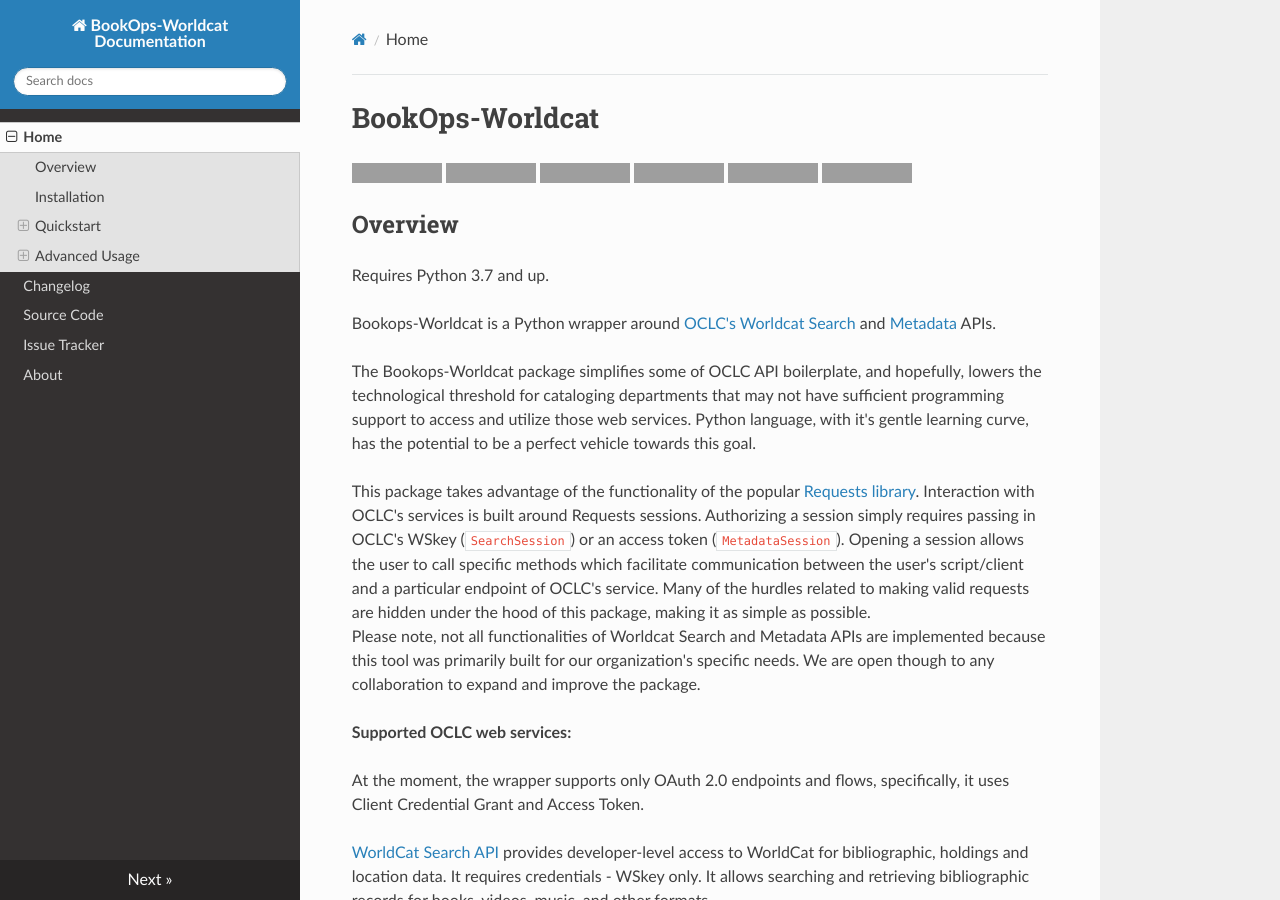
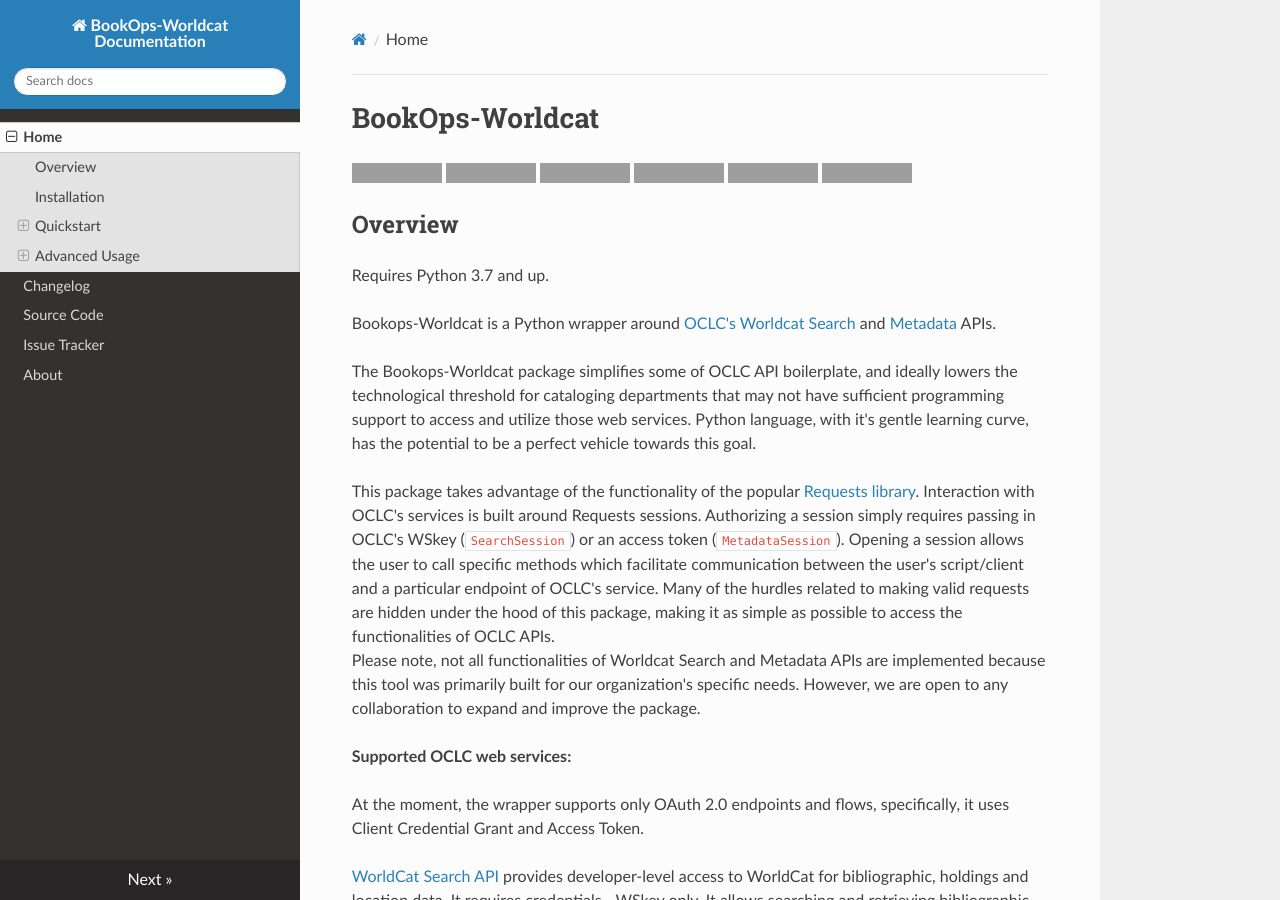
Before and after one commit to BookOps-CAT/bookops-worldcat, an MkDocs documentation site: the page built from docs/index.md, in a window 1280 px wide and 900 px high, cut to the strip 0-900 px from the top of the window. Built offline with MkDocs 1.6.1, drawn with Linux system fonts in a browser that asks for light colours; nearby versions of some CDN libraries; grey boxes are pictures that could not be loaded.

Commit message:
Update index.md

```diff
--- a/docs/index.md
+++ b/docs/index.md
@@ -8,11 +8,11 @@
 
 Bookops-Worldcat is a Python wrapper around [OCLC's](https://www.oclc.org/en/home.html) [Worldcat](https://www.worldcat.org/) [Search](https://www.oclc.org/developer/develop/web-services/worldcat-search-api.en.html) and [Metadata](https://www.oclc.org/developer/develop/web-services/worldcat-metadata-api.en.html) APIs.
 
-The Bookops-Worldcat package simplifies some of OCLC API boilerplate, and hopefully, lowers the technological threshold for cataloging departments that may not have sufficient programming support to access and utilize those web services. Python language, with it's gentle learning curve, has the potential to be a perfect vehicle towards this goal.
+The Bookops-Worldcat package simplifies some of OCLC API boilerplate, and ideally lowers the technological threshold for cataloging departments that may not have sufficient programming support to access and utilize those web services. Python language, with it's gentle learning curve, has the potential to be a perfect vehicle towards this goal.
 
 
-This package takes advantage of the functionality of the popular [Requests library](https://requests.readthedocs.io/en/master/). Interaction with OCLC's services is built around Requests sessions. Authorizing a session simply requires  passing in OCLC's WSkey (`SearchSession`) or an access token (`MetadataSession`). Opening a session allows the user to call specific methods which facilitate communication between the user's script/client and a particular endpoint of OCLC's service. Many of the hurdles related to making valid requests are hidden under the hood of this package, making it as simple as possible.
-Please note, not all functionalities of Worldcat Search and Metadata APIs are implemented because this tool was primarily built for our organization's specific needs. We are open though to any collaboration to expand and improve the package.
+This package takes advantage of the functionality of the popular [Requests library](https://requests.readthedocs.io/en/master/). Interaction with OCLC's services is built around Requests sessions. Authorizing a session simply requires  passing in OCLC's WSkey (`SearchSession`) or an access token (`MetadataSession`). Opening a session allows the user to call specific methods which facilitate communication between the user's script/client and a particular endpoint of OCLC's service. Many of the hurdles related to making valid requests are hidden under the hood of this package, making it as simple as possible to access the functionalities of OCLC APIs.
+Please note, not all functionalities of Worldcat Search and Metadata APIs are implemented because this tool was primarily built for our organization's specific needs. However, we are open to any collaboration to expand and improve the package.
 
 
 **Supported OCLC web services:**
```
